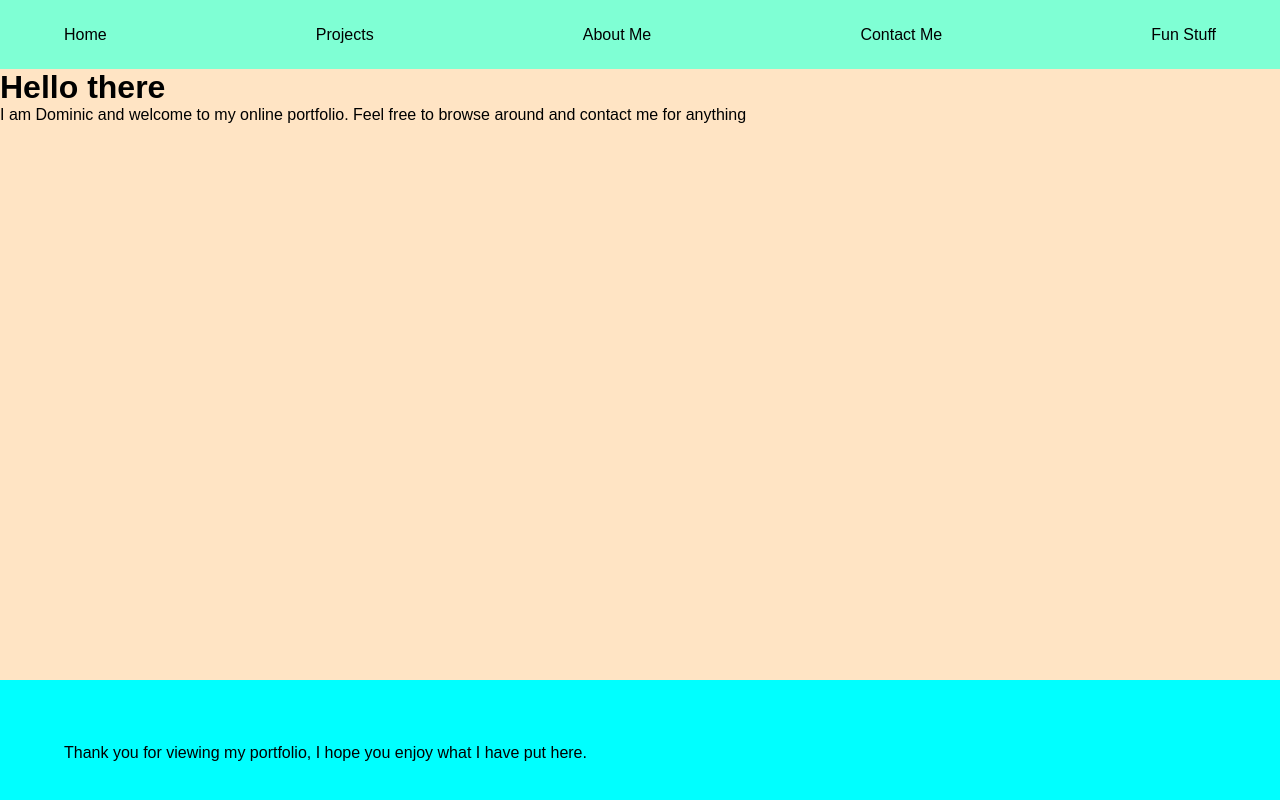
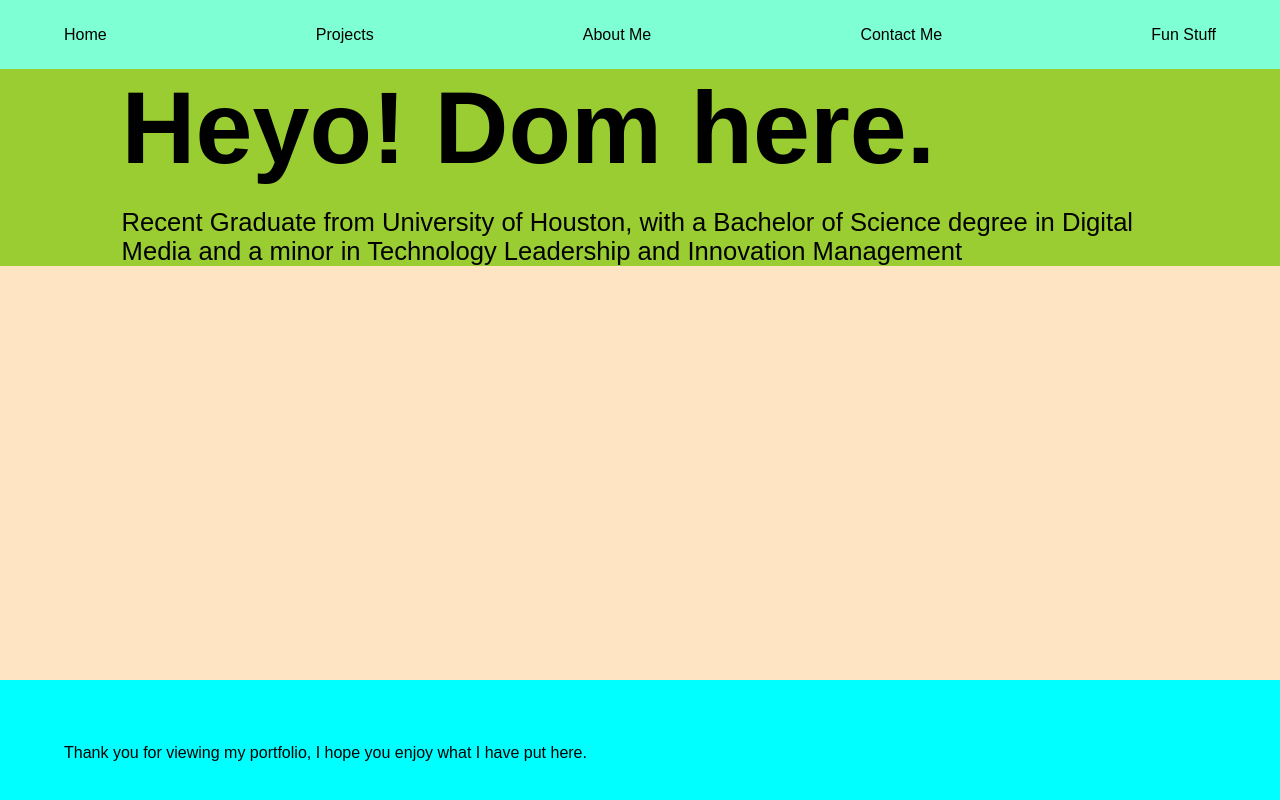
Before and after one commit to zhiyan-dominic-dong/zhiyan-dominic-dong.github.io, a plain HTML site: page index.html in a window 1280 px wide. Drawn offline with Linux system fonts and the light colour scheme; a web font is replaced by a local one.

Commit message:
Updated hero section

```diff
--- a/index.html
+++ b/index.html
@@ -5,6 +5,7 @@
         <meta charset="UTF-8">
         <meta name="description" content="Dominic Dong's online Portfolio">
         <meta name="author" content="Zhiyan (Dominic) Dong">
+        <link rel="stylesheet" href="/stylesheet/frontpage.css">
         <!---Font is  Stack Sans Notch -->
         <link rel="stylesheet" href="/stylesheet/index.css">
         <link rel="preconnect" href="https://fonts.googleapis.com">
@@ -23,10 +24,13 @@
             </nav>
         </header>
 
-        <div class="hero">
-            <h1>Hello there</h1>
-            <p>I am Dominic and welcome to my online portfolio. Feel free to browse around and contact me for anything</p>
-        </div>
+        <section class="hero">
+            <div class="hero header">
+                <h1 class="frontpageh1">Heyo! Dom here.</h1>
+                <p class="frontpagep">Recent Graduate from University of Houston, with a Bachelor of Science degree in Digital Media and a minor in Technology Leadership and Innovation Management</p>
+            </div>
+
+        </section>
 
         <footer>
             <p>Thank you for viewing my portfolio, I hope you enjoy what I have put here.</p>
--- /dev/null
+++ b/stylesheet/frontpage.css
@@ -0,0 +1,14 @@
+.hero{
+    background-color: yellowgreen;
+    padding-left: 5%;
+    padding-right: 5%;
+}
+
+.frontpageh1{
+    font-size: 8vw;
+}
+
+.frontpagep{
+    padding-top: 2%;
+    font-size: 2vw;
+}
--- a/stylesheet/index.css
+++ b/stylesheet/index.css
@@ -6,6 +6,7 @@
 
 html{
   height: 100%;
+  font-size: 16px;
 }
 
 body{
```
